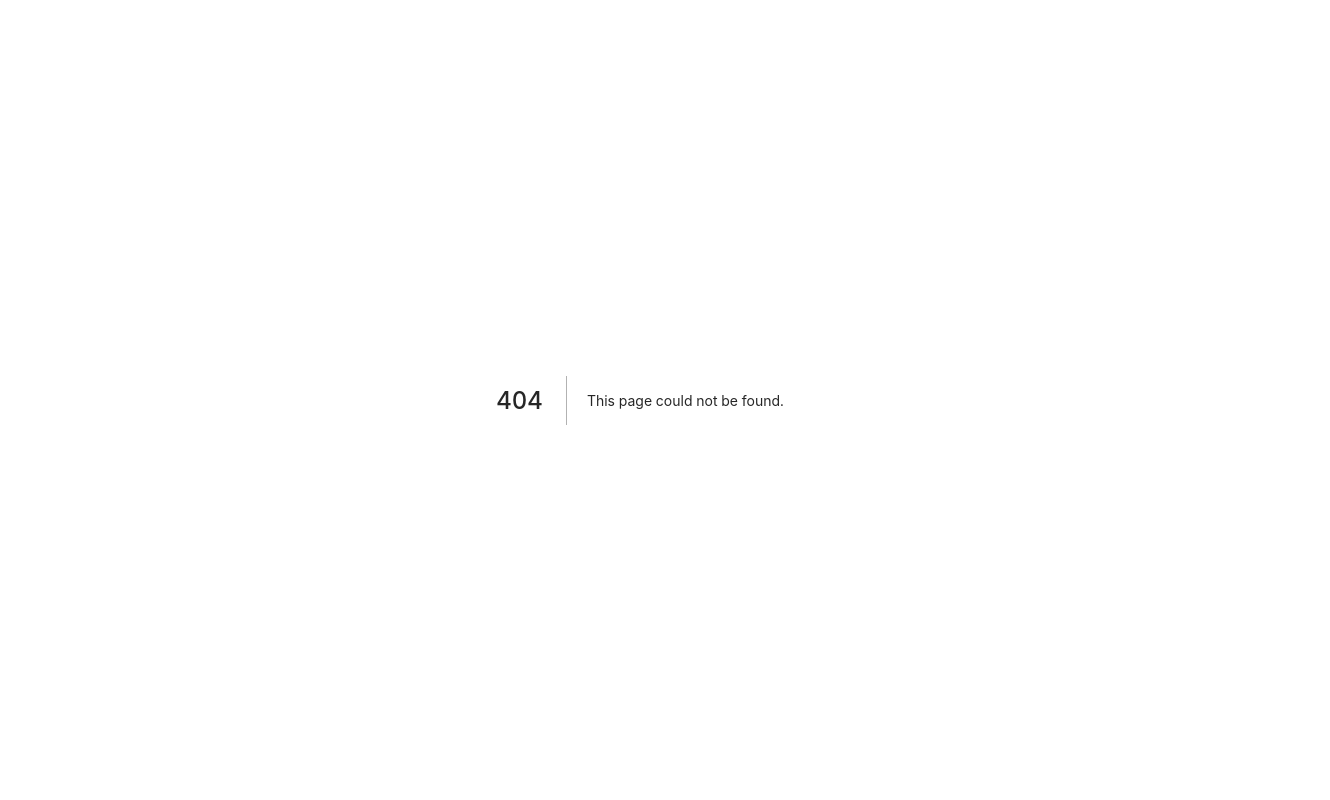
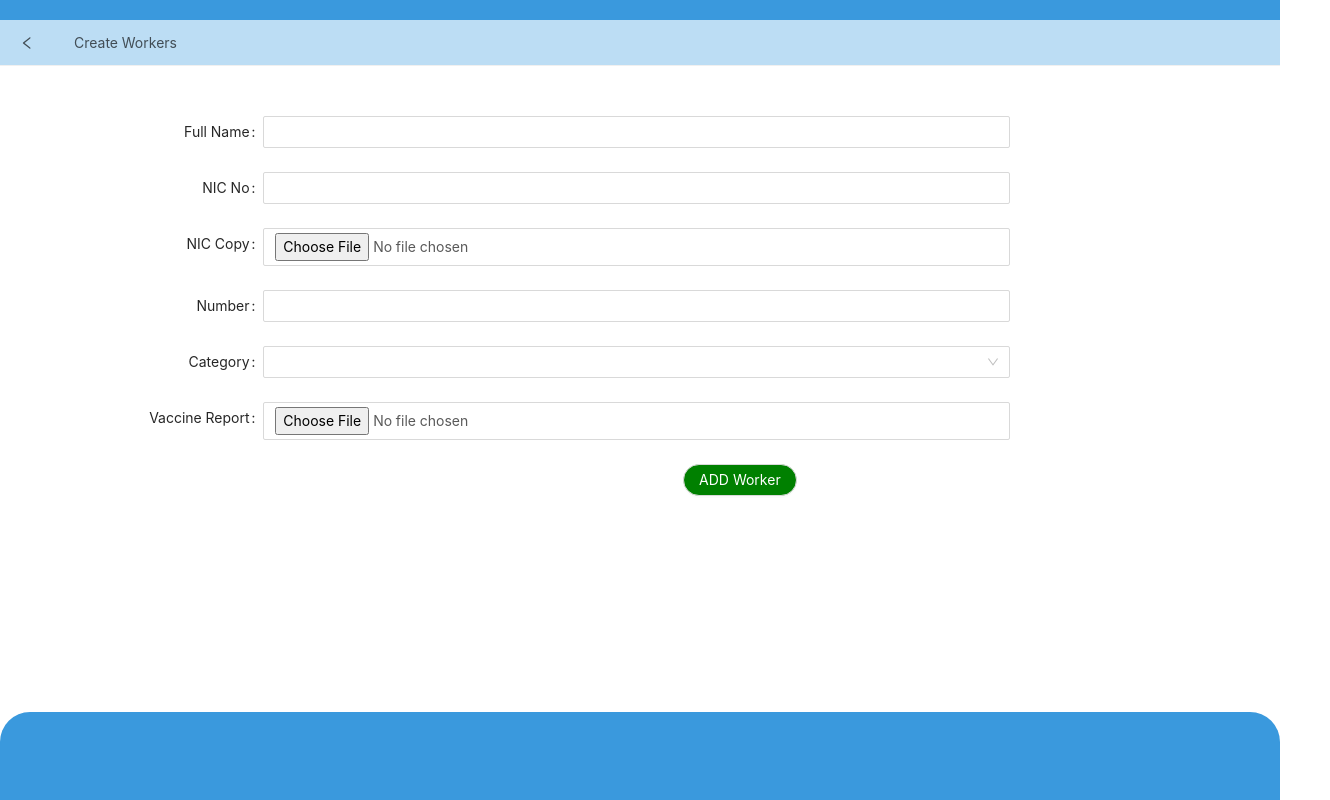
Before and after one commit to Mahasmm/BMarket, a Next.js app: page /formone in a window 1280 px wide. Before the commit this address had no page. Shown: the whole page, 1330 px wide, since content can reach past the window. Built offline with nearby package versions, Linux system fonts and the light colour scheme.

Commit message:
form added in CAR-3 (#9)
Co-authored-by: Mithusiga <mithusiga98@gmail.com>

```diff
--- /dev/null
+++ b/src/components/sampleform.module.less
@@ -0,0 +1,43 @@
+.container {
+  width: 100%;
+  height: 100%;
+}
+
+.but {
+  border-radius: 25px;
+  display: block;
+  float: right;
+  background-color: green;
+  color: white;
+  margin-bottom: 150px;
+}
+
+.a {
+  color: black;
+}
+
+.form {
+  overflow: hidden;
+}
+
+.content {
+  width: 100%;
+  height: 100%;
+  margin-top: 50px;
+  margin-bottom: 50px;
+  margin-left: 50px;
+  margin-right: 50px;
+}
+
+@media (max-width: 600px) {
+  .content {
+    width: 100%;
+    margin-bottom: 0%;
+    margin-top: 0%;
+    padding-right: 100px;
+  }
+  .data {
+    margin-top: 0%;
+    margin-bottom: -5%;
+  }
+}
--- /dev/null
+++ b/src/components/sampleform.tsx
@@ -0,0 +1,74 @@
+import React, { useState } from 'react';
+import { Form, Input, Button, Select } from 'antd';
+import styles from './sampleform.module.less';
+
+import { AgentLayout } from '../layout/AgentLayout/AgentLayout';
+
+type SizeType = Parameters<typeof Form>[0]['size'];
+
+export const SampleForm = () => {
+  const [componentSize, setComponentSize] = useState<SizeType | 'default'>('default');
+
+  const onFormLayoutChange = ({ size }: { size: SizeType }) => {
+    setComponentSize(size);
+  };
+
+  return (
+    <div className={styles.container}>
+      <AgentLayout title={'Create Workers'}>
+        <div className={styles.content}>
+          <Form
+            labelCol={{ span: 4 }}
+            wrapperCol={{ span: 14 }}
+            layout="horizontal"
+            initialValues={{ size: componentSize }}
+            onValuesChange={onFormLayoutChange}
+            size={componentSize as SizeType}
+          >
+            <div className={styles.data}>
+              <Form.Item label="Full Name:">
+                <Input required />
+              </Form.Item>
+            </div>
+
+            <div className={styles.data}>
+              <Form.Item label="NIC No:">
+                <Input required />
+              </Form.Item>
+            </div>
+
+            <div className={styles.data}>
+              <Form.Item label="NIC Copy:">
+                <Input type="file" name="NIC" accept="image/jpeg" required />
+              </Form.Item>
+            </div>
+
+            <div className={styles.data}>
+              <Form.Item label="Number:">
+                <Input required />
+              </Form.Item>
+            </div>
+
+            <div className={styles.data}>
+              <Form.Item label="Category:">
+                <Select></Select>
+              </Form.Item>
+            </div>
+
+            <div className={styles.data}>
+              <Form.Item label="Vaccine Report:">
+                <Input type="file" name="myImage" id="inputTag" accept="image/jpeg" required />
+              </Form.Item>
+            </div>
+
+            <div className={styles.data}>
+              <Form.Item>
+                <Button className={styles.but}>ADD Worker</Button>
+              </Form.Item>
+            </div>
+          </Form>
+        </div>
+      </AgentLayout>
+    </div>
+  );
+};
--- /dev/null
+++ b/src/pages/formone.tsx
@@ -0,0 +1,3 @@
+import { SampleForm } from '../components/sampleform';
+
+export default SampleForm;
```
